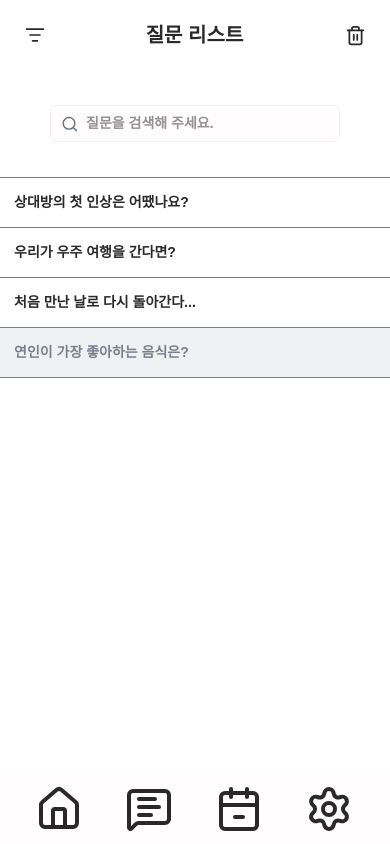
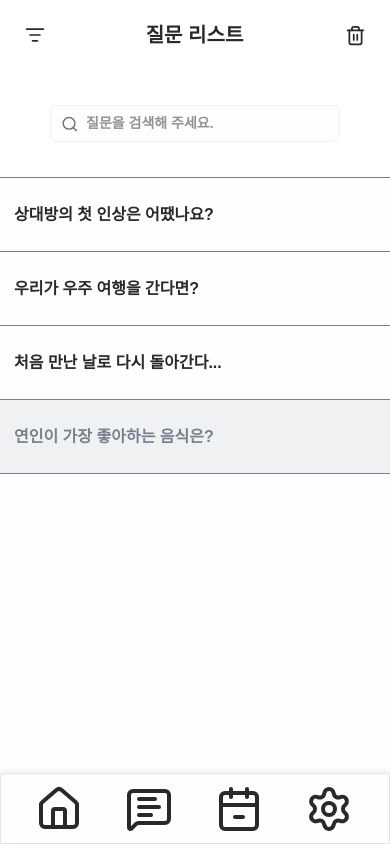
Before and after one commit to Sua90827/q-mate, a Next.js app in the folder front/: page /question/list in a window 390 px wide. Built offline with nearby package versions, Linux system fonts and the light colour scheme; data requests are answered from the project's data file; a web font is replaced by a local one.

Commit message:
design 질문 리스트 배경 추가 및 색상 변경

```diff
--- a/front/src/app/layout.tsx
+++ b/front/src/app/layout.tsx
@@ -23,7 +23,7 @@ export default function RootLayout({ children }: { children: React.ReactNode })
               (function() {
                 var hour = new Date().getHours();
                 var theme = (hour >= 6 && hour < 18) ? "day"
-                          : (hour >= 18 && hour < 21) ? "night"
+                          : (hour >= 18 && hour < 21) ? "sunset"
                           : "night";
                 document.documentElement.setAttribute("data-theme", theme);
               })();
--- a/front/src/components/question/ui/Filter.tsx
+++ b/front/src/components/common/FilterBtn.tsx
@@ -3,17 +3,19 @@ import { Button } from '@/components/common/Button';
 import { ListFilter } from 'lucide-react';
 import React, { useState } from 'react';
 
-export default function Filter({
+export default function FilterBtn({
   setShowCustomOnly,
+  className,
 }: {
   setShowCustomOnly: React.Dispatch<React.SetStateAction<boolean>>;
+  className?: string | undefined;
 }) {
   const [active, setActive] = useState(false);
 
   return (
     <Button
       variant={'icon'}
-      className={`p-3 shadow-none filter-btn ${active ? 'active p-3 rounded-md' : ''} `}
+      className={`p-3 shadow-none filter-btn ${active ? 'active p-3 rounded-md' : ''}${className}`}
       onClick={() => {
         setActive((prev) => !prev);
         setShowCustomOnly((prev) => !prev);
--- a/front/src/components/common/Nav.tsx
+++ b/front/src/components/common/Nav.tsx
@@ -21,7 +21,7 @@ export default function Nav() {
   return (
     <>
       {/* 모바일 (하단 고정) */}
-      <nav className="sm:hidden fixed bottom-0 left-0 w-full h-[70px] bg-secondary flex justify-center items-center z-50">
+      <nav className="sm:hidden fixed bottom-0 left-0 w-full h-[70px] bg-secondary flex justify-center items-center z-50 border-t-gray border-1 shadow-[0_-2px_6px_rgba(0,0,0,0.1)]">
         <ul className="w-[320px] gap-12 flex">
           {NAV_ITEMS.map(({ key, href, Icon, label }) => (
             <li key={key}>
--- a/front/src/components/invite/ui/InvitedCheckModal.tsx
+++ b/front/src/components/invite/ui/InvitedCheckModal.tsx
@@ -37,14 +37,14 @@ export default function InvitedCheckModal({ open, setIsOpen }: InvitedCheckModal
 
         <div className="flex justify-center gap-4 py-3">
           <Button
-            variant="outline"
+            variant="primaryOutline"
             className="w-30 h-9.5 hover:opacity-80"
             onClick={() => setIsOpen(false)}
           >
             예
           </Button>
           <Button
-            variant="default"
+            variant="primary"
             className="w-30 h-9.5 hover:opacity-80 "
             onClick={() => setIsOpen(false)}
           >
--- a/front/src/components/question/QuestionList.tsx
+++ b/front/src/components/question/QuestionList.tsx
@@ -3,12 +3,12 @@
 import React, { useMemo, useState } from 'react';
 import { usePathname, useRouter, useSearchParams } from 'next/navigation';
 import SearchInput from './ui/SearchInput';
-import Filter from './ui/Filter';
 import { useQuestions } from '@/hooks/useQuestions';
 import TrashCan from '../common/TrashCan';
 import type { QuestionList } from '@/types/questionType';
 import DeleteBtn from '../common/DeleteBtn';
 import { useDeleteCustomQuestion, useFetchCustomQuestions } from '@/hooks/useCustom';
+import FilterBtn from '../common/FilterBtn';
 
 export default function QuestionList() {
   const [queryText, setQueryText] = useState<string>('');
@@ -68,37 +68,40 @@ export default function QuestionList() {
     const id = 153;
     deleteCustomMutate(id);
     if (isDeleting) {
+      // 로딩 처리 가능
     } else if (isDeleteError) {
-      //에러시 모달 추가 예정
+      // 에러 모달 예정
     }
   };
 
   return (
-    <div className="w-full h-full  ">
+    <div className="w-full h-full">
       {/* 모바일 레이아웃 */}
-      <div className="sm:hidden w-full h-[calc(100vh-70px)]  ">
-        <div className="flex justify-between items-center h-[70px] px-4 ">
-          <Filter setShowCustomOnly={setShowCustomOnly} />
+      <div className="sm:hidden w-full h-[calc(100vh-70px)]">
+        <div className="flex justify-between items-center h-[70px] px-4">
+          <FilterBtn setShowCustomOnly={setShowCustomOnly} className="text-theme-primary" />
           <p className="text-20 font-Gumi text-theme-primary">질문 리스트</p>
           <TrashCan onClick={() => setIsDeleteMode((prev) => !prev)} />
         </div>
-        <div className="pt-10">
+        <div className="py-10">
           <SearchInput query={queryText} setQuery={setQueryText} />
         </div>
-        <ul className="mt-10 flex flex-col divide-y divide-text-secondary text-theme-primary border-y border-text-secondary overflow-y-auto">
+        <div className="bg-secondary h-[calc(100vh-177px)]">
+          <ul className="flex flex-col divide-y divide-text-secondary border-y border-text-secondary">
             {filteredInstances.map((instance) => {
               const isSelected = selectedQuestionInstanceId === instance.questionInstanceId;
-            const itemClassName = [
-              'py-4 cursor-pointer',
-              isSelected ? 'font-bold bg-theme-list-active' : '',
-              instance.status === 'EDITABLE'
-                ? 'text-text-secondary bg-gray font-bold'
-                : instance.status === 'PENDING'
-                ? 'text-theme-accent2'
-                : '',
-            ]
-              .filter(Boolean)
-              .join(' ');
+
+              let itemClassName = 'text-16 py-7 cursor-pointer';
+              if (isSelected) {
+                itemClassName += ' font-bold bg-theme-list-active';
+              }
+              if (instance.status === 'EDITABLE') {
+                itemClassName += ' text-text-secondary bg-gray font-bold';
+              }
+              if (instance.status === 'PENDING') {
+                itemClassName += ' text-theme-accent2';
+              }
+
               return (
                 <li
                   key={instance.questionInstanceId}
@@ -118,6 +121,7 @@ export default function QuestionList() {
             })}
           </ul>
         </div>
+      </div>
 
       {/* 데스크탑 레이아웃 */}
       <div className="hidden sm:flex bg-secondary rounded-md shadow-md w-[320px] h-[550px] flex-col">
@@ -126,19 +130,23 @@ export default function QuestionList() {
         </div>
         <div className="flex justify-between items-center px-4">
           <span className="inline-block text-20 font-bold py-4 cursor-default">질문 리스트</span>
-          <Filter setShowCustomOnly={setShowCustomOnly} />
+          <FilterBtn setShowCustomOnly={setShowCustomOnly} />
         </div>
-        <ul className="flex flex-col divide-y divide-gray flex-1 overflow-y-auto">
+        <ul className="flex flex-col divide-y divide-gray flex-1 overflow-y-auto border-y border-gray">
           {filteredInstances.map((instance) => {
             const isSelected = selectedQuestionInstanceId === instance.questionInstanceId;
-            const itemClassName = [
-              'py-5 cursor-pointer',
-              isSelected ? 'bg-theme-list-active' : '',
-              instance.status === 'PENDING' ? 'text-theme-accent' : '',
-              instance.status === 'EDITABLE' ? '!text-text-secondary bg-list-custom' : '',
-            ]
-              .filter(Boolean)
-              .join(' ');
+
+            let itemClassName = 'py-5 cursor-pointer';
+            if (isSelected) {
+              itemClassName += ' bg-theme-list-active';
+            }
+            if (instance.status === 'PENDING') {
+              itemClassName += ' text-theme-accent2';
+            }
+            if (instance.status === 'EDITABLE') {
+              itemClassName += ' !text-text-secondary bg-list-custom';
+            }
+
             return (
               <li
                 key={instance.questionInstanceId}
```
Lines whose indentation alone changed are shown as unchanged.
